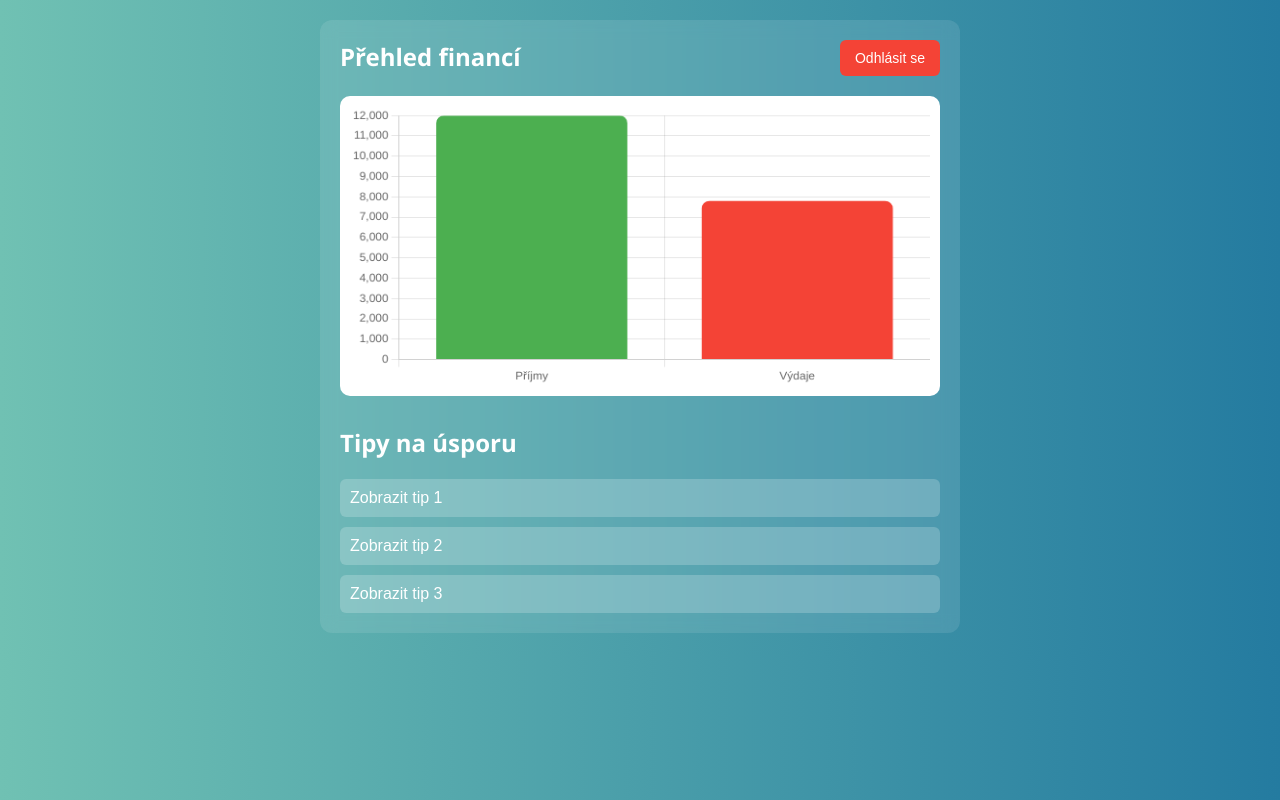
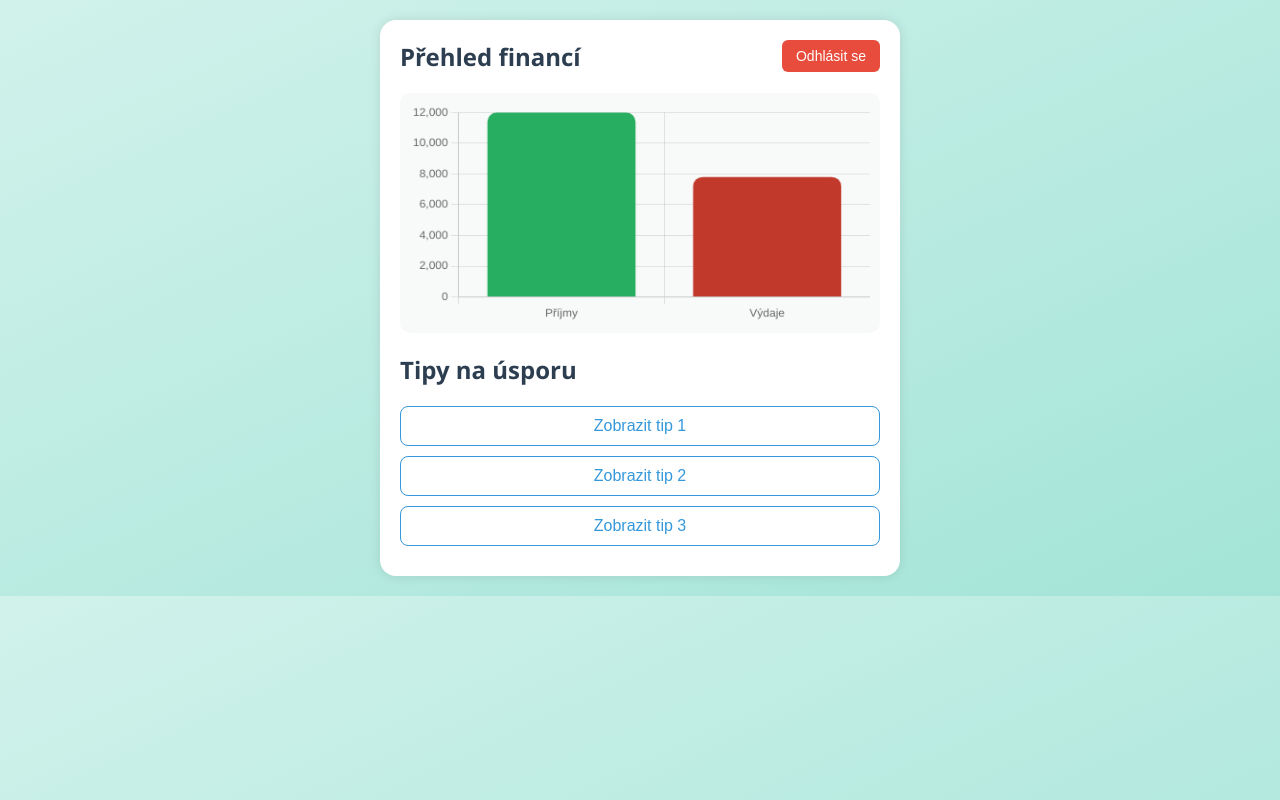
Before and after one commit to filison/Zvladnuto1, a plain HTML site: page home.html in a window 1280 px wide. Drawn offline with nearby package versions, Linux system fonts and the light colour scheme; no server answers.

Commit message:
Update home.html

```diff
--- a/home.html
+++ b/home.html
@@ -6,75 +6,91 @@
   <title>Domů – Zvládnu to</title>
   <style>
     body {
-      font-family: 'Segoe UI', sans-serif;
-      background: linear-gradient(to right, #70c1b3, #247ba0);
       margin: 0;
       padding: 20px;
-      color: white;
+      font-family: "Segoe UI", sans-serif;
+      background: linear-gradient(to bottom right, #d1f2eb, #a3e4d7);
     }
 
     .container {
-      max-width: 600px;
+      max-width: 480px;
       margin: auto;
-      background: rgba(255, 255, 255, 0.1);
+      background: white;
       padding: 20px;
-      border-radius: 12px;
-      backdrop-filter: blur(8px);
+      border-radius: 16px;
+      box-shadow: 0 0 12px rgba(0, 0, 0, 0.1);
     }
 
     h2 {
       margin-top: 0;
+      color: #2c3e50;
+    }
+
+    .logout-btn {
+      float: right;
+      background-color: #e74c3c;
+      color: white;
+      border: none;
+      padding: 8px 14px;
+      font-size: 14px;
+      border-radius: 6px;
+      cursor: pointer;
     }
 
     canvas {
-      background: white;
+      margin: 20px 0;
+      background: #f8f9f9;
       border-radius: 10px;
       padding: 10px;
     }
 
     .tip-section {
-      margin-top: 30px;
+      margin-top: 20px;
     }
 
     .tip-toggle {
-      display: block;
       width: 100%;
-      text-align: left;
-      margin-top: 10px;
+      background-color: transparent;
+      border: 1px solid #3498db;
+      color: #3498db;
       padding: 10px;
-      background-color: #ffffff33;
-      border: none;
-      color: white;
       font-size: 16px;
       cursor: pointer;
-      border-radius: 6px;
+      margin-bottom: 10px;
+      border-radius: 8px;
+      transition: background-color 0.2s;
+    }
+
+    .tip-toggle:hover {
+      background-color: #ecf0f1;
     }
 
     .tip-content {
       display: none;
-      background: #ffffff22;
-      margin-top: 5px;
+      background: #ecf0f1;
       padding: 10px;
-      border-radius: 6px;
-      color: #f0f0f0;
+      border-radius: 8px;
+      margin-bottom: 10px;
+      color: #2c3e50;
     }
 
-    #logoutBtn {
-      background-color: #f44336;
-      border: none;
-      color: white;
-      padding: 10px 15px;
-      font-size: 14px;
-      cursor: pointer;
-      border-radius: 6px;
-      float: right;
-      margin-bottom: 20px;
+    @media (max-width: 500px) {
+      .container {
+        padding: 15px;
+      }
+
+      .logout-btn {
+        float: none;
+        display: block;
+        width: 100%;
+        margin-bottom: 15px;
+      }
     }
   </style>
 </head>
 <body>
   <div class="container">
-    <button id="logoutBtn">Odhlásit se</button>
+    <button class="logout-btn" id="logoutBtn">Odhlásit se</button>
     <h2>Přehled financí</h2>
     <canvas id="myChart" width="400" height="200"></canvas>
 
@@ -91,10 +107,7 @@
     </div>
   </div>
 
-  <!-- Chart.js knihovna -->
   <script src="https://cdn.jsdelivr.net/npm/chart.js"></script>
-
-  <!-- Logika aplikace -->
   <script type="module">
     import { initializeApp } from "https://www.gstatic.com/firebasejs/10.11.0/firebase-app.js";
     import { getAuth, onAuthStateChanged, signOut } from "https://www.gstatic.com/firebasejs/10.11.0/firebase-auth.js";
@@ -111,33 +124,42 @@
     const app = initializeApp(firebaseConfig);
     const auth = getAuth(app);
 
-    // Ověření přihlášení
     onAuthStateChanged(auth, (user) => {
       if (!user) {
         window.location.href = "login.html";
       }
     });
 
-    // Odhlášení
     const logoutBtn = document.getElementById("logoutBtn");
     logoutBtn.addEventListener("click", () => {
       signOut(auth).then(() => {
-        localStorage.removeItem("userLoggedIn");
         window.location.href = "login.html";
       });
     });
 
-    // Graf
+    // Tipy na úsporu – rozbalování
+    document.querySelectorAll(".tip-toggle").forEach((btn) => {
+      btn.addEventListener("click", () => {
+        const content = btn.nextElementSibling;
+        const all = document.querySelectorAll(".tip-content");
+        all.forEach((el) => {
+          if (el !== content) el.style.display = "none";
+        });
+        content.style.display = content.style.display === "block" ? "none" : "block";
+      });
+    });
+
+    // Chart.js graf
     const ctx = document.getElementById("myChart").getContext("2d");
     new Chart(ctx, {
       type: "bar",
       data: {
         labels: ["Příjmy", "Výdaje"],
         datasets: [{
-          label: "Přehled (Kč)",
+          label: "Finance",
           data: [12000, 7800],
-          backgroundColor: ["#4CAF50", "#F44336"],
-          borderRadius: 8
+          backgroundColor: ["#27ae60", "#c0392b"],
+          borderRadius: 10
         }]
       },
       options: {
@@ -147,24 +169,11 @@
         },
         scales: {
           y: {
-            beginAtZero: true,
-            ticks: { stepSize: 1000 }
+            beginAtZero: true
           }
         }
       }
     });
-
-    // Rozbalovací tipy
-    const buttons = document.querySelectorAll(".tip-toggle");
-    buttons.forEach(button => {
-      button.addEventListener("click", () => {
-        const content = button.nextElementSibling;
-        document.querySelectorAll(".tip-content").forEach(el => {
-          if (el !== content) el.style.display = "none";
-        });
-        content.style.display = content.style.display === "block" ? "none" : "block";
-      });
-    });
   </script>
 </body>
 </html>
```
